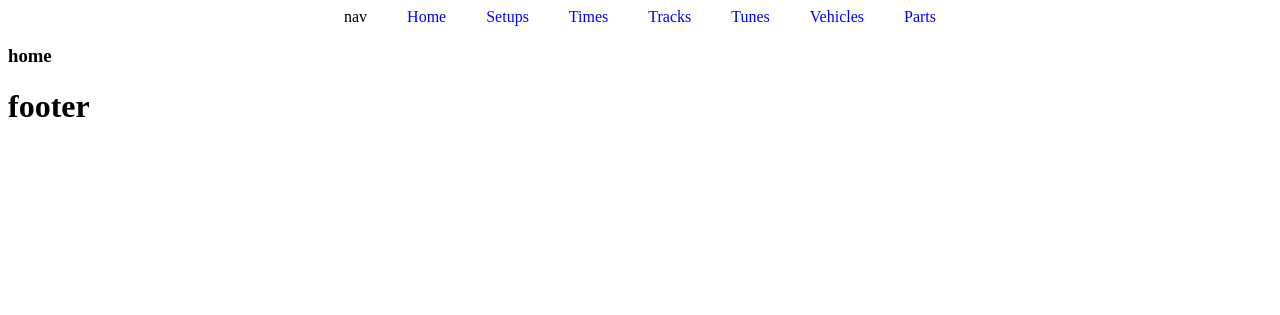
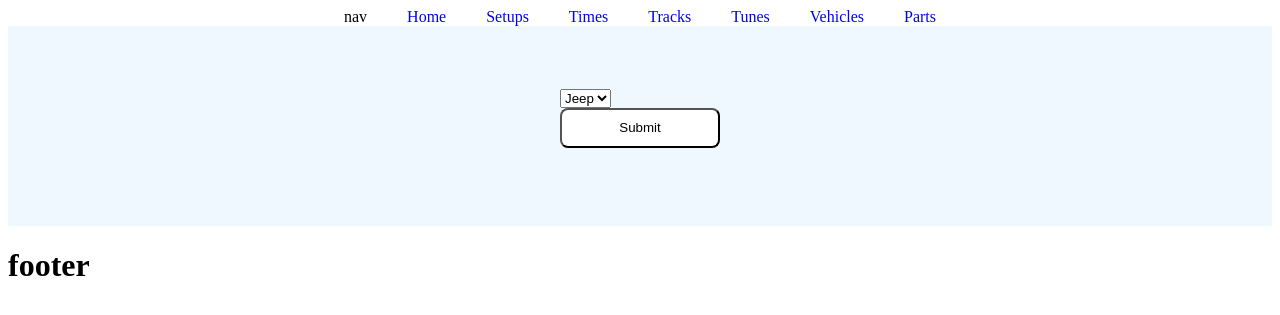
Before and after one commit to Number22313/13DTP-Project, a Flask app: page / in a window 1280 px wide. Shown: the top 315 px of the page. Run offline with Flask 3, Linux system fonts and the light colour scheme.

Commit message:
Starting form posting

```diff
--- a/app.py
+++ b/app.py
@@ -1,7 +1,7 @@
-from flask import Flask, render_template
+from flask import Flask, render_template, request
 from flask_sqlalchemy import SQLAlchemy
 from sqlalchemy import Column, Integer, String, Text, ForeignKey, Table
-from sqlalchemy.orm import DeclarativeBase, mapped_column, Mapped
+from sqlalchemy.orm import Mapped
 
 app = Flask(__name__)
 app.config["SQLALCHEMY_DATABASE_URI"] = "sqlite:////home/alloy/13DTP-Project/database.db"
@@ -55,13 +55,17 @@ class Parts(db.Model):
     slot3 = db.Column(db.Text, nullable=False)
 
 
-@app.route('/')
+@app.route('/', methods=['GET', 'POST'])
 def Home():
+    if request.method == 'POST':
+        print("Posting")
+
     return render_template('home.html')
 
 @app.route('/Setups')
 def setups():
     setups = Setups.query.all()
+
     return render_template('Setups.html', setups=setups)
 
 @app.route('/Times')
--- a/static/style.css
+++ b/static/style.css
@@ -17,3 +17,29 @@ a
     text-decoration: none;
     color: #0000FF;
 }
+
+.form
+{
+    min-width: 25vh;
+    min-height: 25vh;
+    background-color: aliceblue;
+    display: flex;
+    justify-content: center;
+    align-items: center;
+}
+
+.submit
+{
+    min-width: 20vh;
+    min-height: 5vh;
+    border-color: black;
+    border-radius: 1vh;
+    color: black;
+    background-color: white;
+}
+
+.submit:hover
+{
+    background-color: black;
+    color: white;
+}
--- a/templates/home.html
+++ b/templates/home.html
@@ -1,6 +1,20 @@
 {% extends 'layout.html' %}
 {% block content %}
 <body>
-    <h3>home</h3>
+    <div class="form">
+        <form method="POST" action="{{url_for('Home')}}">
+            <select name="Select" required>
+                <option value="Jeep">Jeep</option>
+                <option value="MX">MX</option>
+                <option value="SC">SC</option>
+                <option value="SD">SD</option>
+                <option value="ML">ML</option>
+           </select>
+           <br>
+           <div>
+                <input type="submit" class="submit" value="Submit">
+           </div>
+        </form>
+    </div>
 </body>
 {% endblock %}
```
